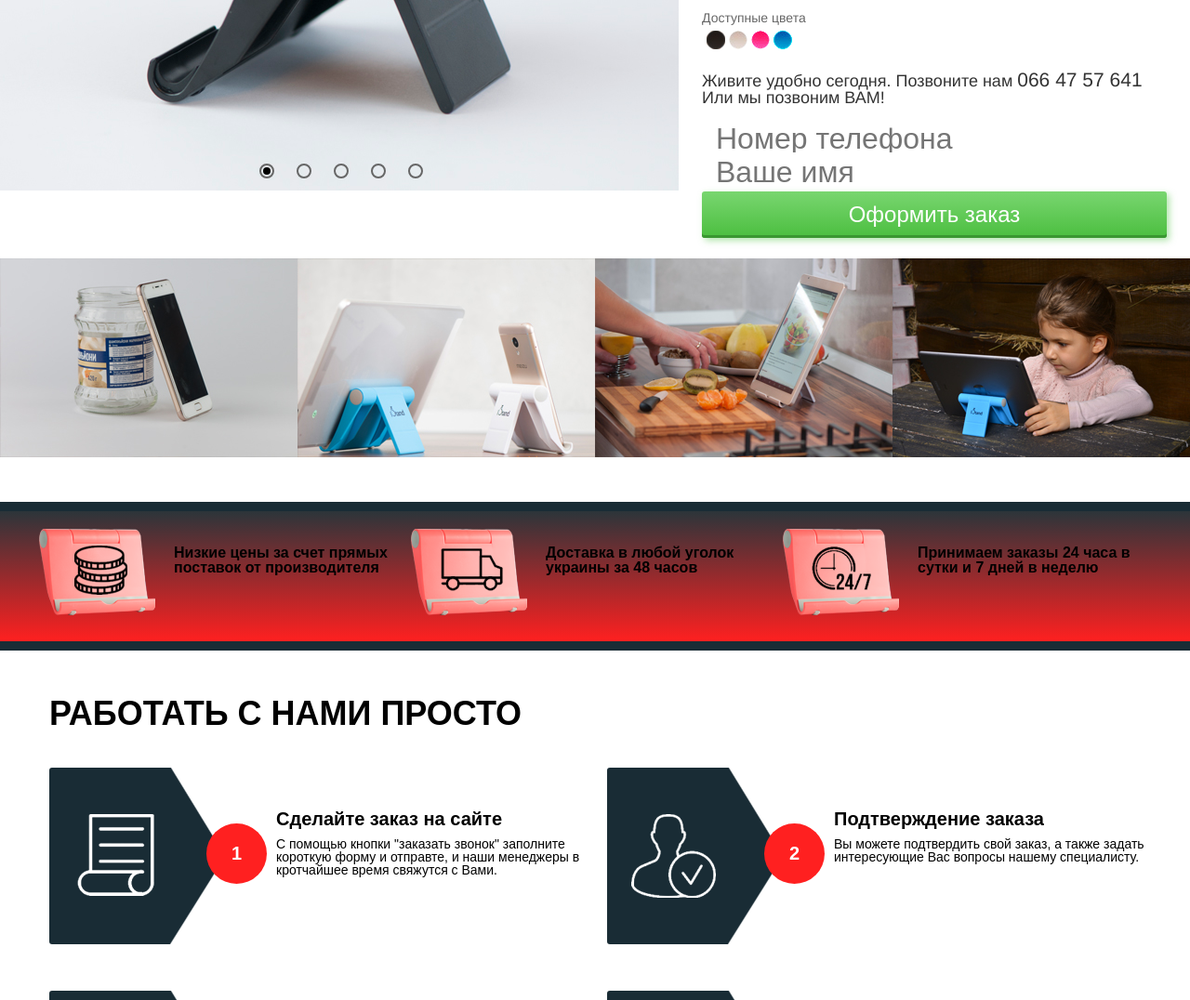
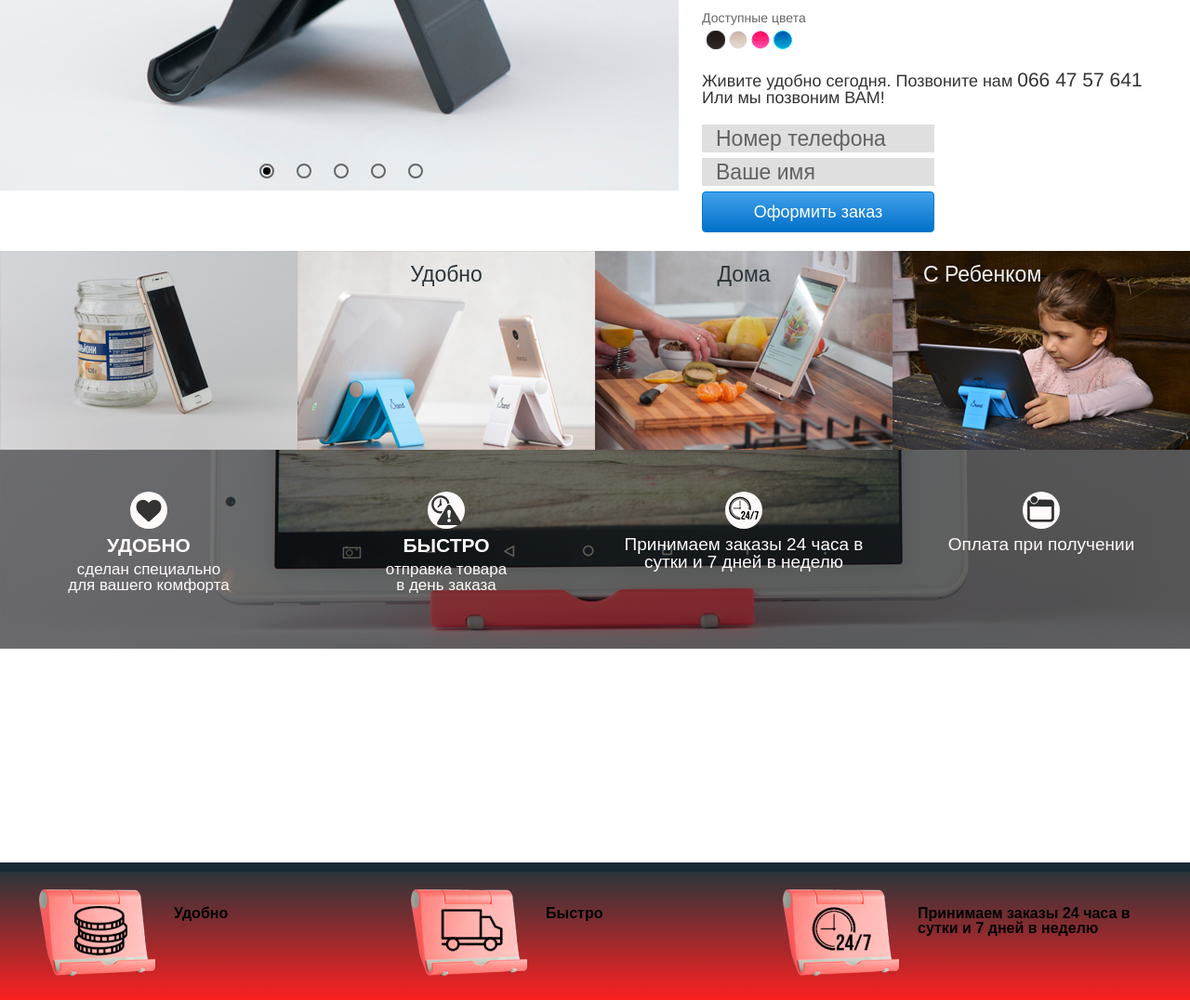
Before and after one commit to BAXtheGREATEST/baxthegreatest.github.io, a website: page index.html in a window 1280 px wide. Shown: the part 340-1416 px from the top of the page at 93% size. Drawn offline with Linux system fonts and the light colour scheme; a web font is replaced by a local one.

Commit message:
new button osobennosti

```diff
--- a/css/styles.css
+++ b/css/styles.css
@@ -105,7 +105,7 @@ body {
 	margin-left: -98px;
 	position: relative;
     top: -50px;
-    z-index: 10;
+    z-index: 1;
 }
 .swrapper2 {
     display: flex;
@@ -203,6 +203,7 @@ body {
     display: flex;
     justify-content: space-between;
     padding: 0;
+    height: 214px;
 }
 .w3left {
     margin-right: 0;
@@ -366,21 +367,35 @@ body {
     margin-bottom: 25px;
 }
 .w3post {
-    background-color: rgba(255,255,255,0.7);
     padding: 25px;
     border-radius: 3px;
-
+    display: flex;
+    flex-direction: column;
 }
 .w3post__w3input {
     outline: none;
     font-family: "myriad-set-pro_thin", Arial, sans-serif;
     border: none;
     height: 0px;
+    width: 220px;
     margin-bottom: 6px;
     padding: 15px;
-    font-size: 32px;
+    font-size: 23px;
     line-height: 60px;
     color: #2c353a;
+    background-color: #dfdfdf;
+}
+::-webkit-input-placeholder { /* Chrome/Opera/Safari */
+  color: #626262;
+}
+::-moz-placeholder { /* Firefox 19+ */
+  color: #626262;
+}
+:-ms-input-placeholder { /* IE 10+ */
+  color: #626262;
+}
+:-moz-placeholder { /* Firefox 18- */
+  color: #626262;
 }
 .w3logo {
     height: 32px;
@@ -429,7 +444,7 @@ body {
     position: absolute;
     width: 100%;
     height: 100%;
-    background:#00CC00;
+    background-image: url(../img/hor1back.jpg);
     backface-visibility: hidden;
     transform: rotateY(180deg);
 }
@@ -478,7 +493,27 @@ body {
     backface-visibility: hidden;
     transform: rotateY(180deg);
 }
-
+.frontp {
+    font-family: "myriad-set-pro_thin", Arial, sans-serif;
+    font-size: 23px;
+    color: #2c353a;
+    margin-top: 14px;
+}
+.frontplast {
+    font-family: "myriad-set-pro_thin", Arial, sans-serif;
+    font-size: 23px;
+    color: #2c353a;
+    text-align: left;
+    margin-left: 33px;
+    margin-top: 14px;
+    color: #f2f2f2;
+}
+.backp {
+    font-family: "myriad-set-pro_thin", Arial, sans-serif;
+    font-size: 23px;
+    color: #2c353a;
+    margin-top: 180px;
+}
 
 #slide-1 .left h1 {
     font-size: 36px;
@@ -492,6 +527,34 @@ body {
 }
 
 button {
+    box-sizing: border-box;
+    display: inline-block;
+    width: 250px;
+    font-size: 18px;
+    line-height: 2.2223;
+    font-weight: 400;
+    letter-spacing: 0;
+    font-family: "myriad-set-pro_thin", Arial, sans-serif;
+    background-color: #0070c9;
+    background: -webkit-linear-gradient(#42a1ec,#0070c9);
+    background: linear-gradient(#42a1ec,#0070c9);
+    border-color: #07c;
+    border-width: 1px;
+    border-style: solid;
+    border-radius: 4px;
+    color: white;
+    cursor: pointer;
+    display: inline-block;
+    min-width: 30px;
+    padding-left: 15px;
+    padding-right: 15px;
+    padding-top: 1px;
+    text-align: center;
+    white-space: nowrap;
+}
+
+
+button1 {
     background: #4bbe3f;
     background: -webkit-linear-gradient(top, #79d670, #4bbe3f);
     background: -ms-linear-gradient(top, #79d670, #4bbe3f);
@@ -506,11 +569,74 @@ button {
     outline: 0em;
     border-radius: 3px;
     margin-bottom: 2px;
-    width: 100%;
+    width: 250px;
     color: #fff;
     font-size: 24px;
     height: 50px;
+    z-index: 2;
 }
+.rabotka {
+    position: relative;
+    min-width: 1000px;
+    max-width: 1280px;
+    margin: 0 auto;
+    background-image: url(../img/rabotkaback.png);
+}
+.rabotka2 {
+    padding: 45px 0;
+    background-color: rgba(0, 0, 0, 0.5);
+}
+.rabotka3 {
+    width: 100%;
+    display: flex;
+    justify-content: center;
+}
+.r6col {
+    width: 320px;
+    height: 124px;
+    text-align: center;
+}
+.r6p {
+    font-weight: bold;
+    font-size: 21px;
+    margin: 7px;
+    color: snow;
+}
+.r6sp {
+    font-size: 17px;
+    margin: 5px;
+    font-family: inherit;
+    color: snow;
+}
+.r6p2 {
+    font-size: 19px;
+    margin: 7px;
+    color: snow;
+}
+.r6icons {
+    width: 40px;
+    height: 40px;
+    border-radius: 50%;
+    background-color: snow;
+    margin: 0 auto;
+}
+.r6img {
+    padding: 4px;
+}
+
+
+
+
+
+
+
+
+
+
+
+
+
+
 
 #gap_1 {
     border-top: 10px solid #192c35;
--- a/index.html
+++ b/index.html
@@ -103,21 +103,61 @@
                         </div>
                     </div>
                     <div class="w3fliper__w3hor w3hor">
-                        <div class="w3hor__front2">
+                        <div class="w3hor__front2"> <p class="frontp">Удобно</p>
                         </div>
-                        <div class="w3hor__back2">
+                        <div class="w3hor__back2"> <p class="backp">На Работе</p>
                         </div>
                     </div>
                     <div class="w3fliper__w3hor w3hor">
-                        <div class="w3hor__front3">
+                        <div class="w3hor__front3"> <p class="frontp">Дома</p>
                         </div>
                         <div class="w3hor__back3">
                         </div>
                     </div>
                     <div class="w3fliper__w3hor w3hor">
-                        <div class="w3hor__front4">
+                        <div class="w3hor__front4"> <p class="frontplast">С Ребенком</p>
                         </div>
                         <div class="w3hor__back4">
+                        </div>
+                    </div>
+                </div>
+            </div>
+            <div class="wrapper__rabotka rabotka">
+                <div class="rabotka__rabotka2 rabotka2">
+                    <div class="rabotka2__rabotka3 rabotka3">
+                        <div class="rabotka3__r6col r6col">
+                            <div class="r6col__r6label r6label">
+                                <div class="r6label__r6icons r6icons">
+                                    <img src="/img/udobno.png" class="r6icons__r6img r6img"/>
+                                </div>
+                            </div>
+                            <p class="r6label__r6p r6p">УДОБНО</p>
+                            <p class="r6label__r6sp r6sp">сделан специально<br>для вашего комфорта</p>
+                        </div>
+                        <div class="rabotka3__r6col r6col">
+                            <div class="r6col__r6label r6label">
+                                <div class="r6label__r6icons r6icons">
+                                    <img src="/img/bistro.png" class="r6icons__r6img r6img"/>
+                                </div>
+                            </div>
+                            <p class="r6label__r6p r6p">БЫСТРО</p>
+                            <p class="r6label__r6sp r6sp">отправка товара<br>в день заказа</p>
+                        </div>
+                        <div class="rabotka3__r6col r6col">
+                            <div class="r6col__r6label r6label">
+                                <div class="r6label__r6icons r6icons">
+                                    <img src="/img/247.png" class="r6icons__r6img r6img"/>
+                                </div>
+                            </div>
+                            <p class="r6label__r6p r6p2">Принимаем заказы 24 часа в сутки и 7 дней в неделю</p>
+                        </div>
+                        <div class="rabotka3__r6col r6col">
+                            <div class="r6col__r6label r6label">
+                                <div class="r6label__r6icons r6icons">
+                                    <img src="/img/nalogka.png" class="r6icons__r6img r6img"/>
+                                </div>
+                            </div>
+                            <p class="r6label__r6p r6p2">Оплата при получении</p>
                         </div>
                     </div>
                 </div>
@@ -129,13 +169,13 @@
                             <div class="w6col__w6label w6label">
                                 <div class="w6label__w6icons w6icons" id="money"></div>
                             </div>
-                            <p class="w6label__w6p w6p">Низкие цены за счет прямых поставок от производителя</p>
+                            <p class="w6label__w6p w6p">Удобно</p>
                         </div>
                         <div class="wblock6__w6col w6col">
                             <div class="w6col__w6label w6label">
                                 <div class="w6label__w6icons w6icons" id="delivery"></div>
                             </div>
-                            <p class="w6label__w6p w6p">Доставка в любой уголок украины за 48 часов</p>
+                            <p class="w6label__w6p w6p">Быстро</p>
                         </div>
                         <div class="wblock6__w6col w6col">
                             <div class="w6col__w6label w6label">
```
Also changed, not shown: img/247.png (added), img/bistro.png (added), img/hor1back.jpg (added), img/kNOBvvOQgkU.jpg (added), img/nalogka.png (added), img/rabotkaback.png (added), img/udobno.png (added).
